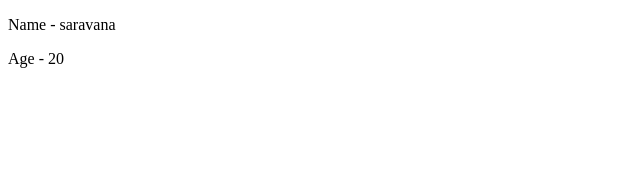
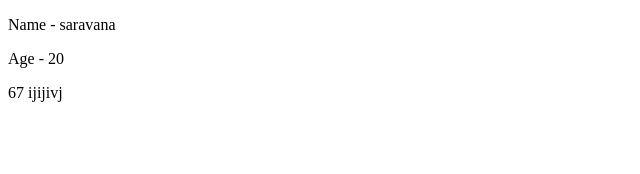
Before and after one commit to saravanan642/New-Session-Class, a React (Create React App) app: page / in a window 1280 px wide. Shown: the top 174 px of the page, without its empty margins (0-640 px from the left). Built offline with nearby package versions, Linux system fonts and the light colour scheme.

Commit message:
Update Child.js

```diff
--- a/src/Components/Props/Child.js
+++ b/src/Components/Props/Child.js
@@ -1,4 +1,5 @@
 import Parent from "./Parent"
+import Subchild from "./Subchild"
 
 
 const Child = ({Deatils}) => {
@@ -7,6 +8,7 @@ const Child = ({Deatils}) => {
       <Parent name={"saravana"} age= {"20"}/>
       <p> { Deatils?.name ?? ""}</p>
       <p>{ Deatils?.age || ""}</p>
+      <Subchild marks ={"67"}/>
     </div>
   )
 }
--- /dev/null
+++ b/src/Components/Props/Subchild.js
@@ -0,0 +1,13 @@
+import React from 'react'
+
+const Subchild = ( props) => {
+  return (
+    <div>
+      <div>
+        <p> {props.marks} ijijivj</p>
+      </div>
+    </div>
+  )
+}
+
+export default Subchild
```
